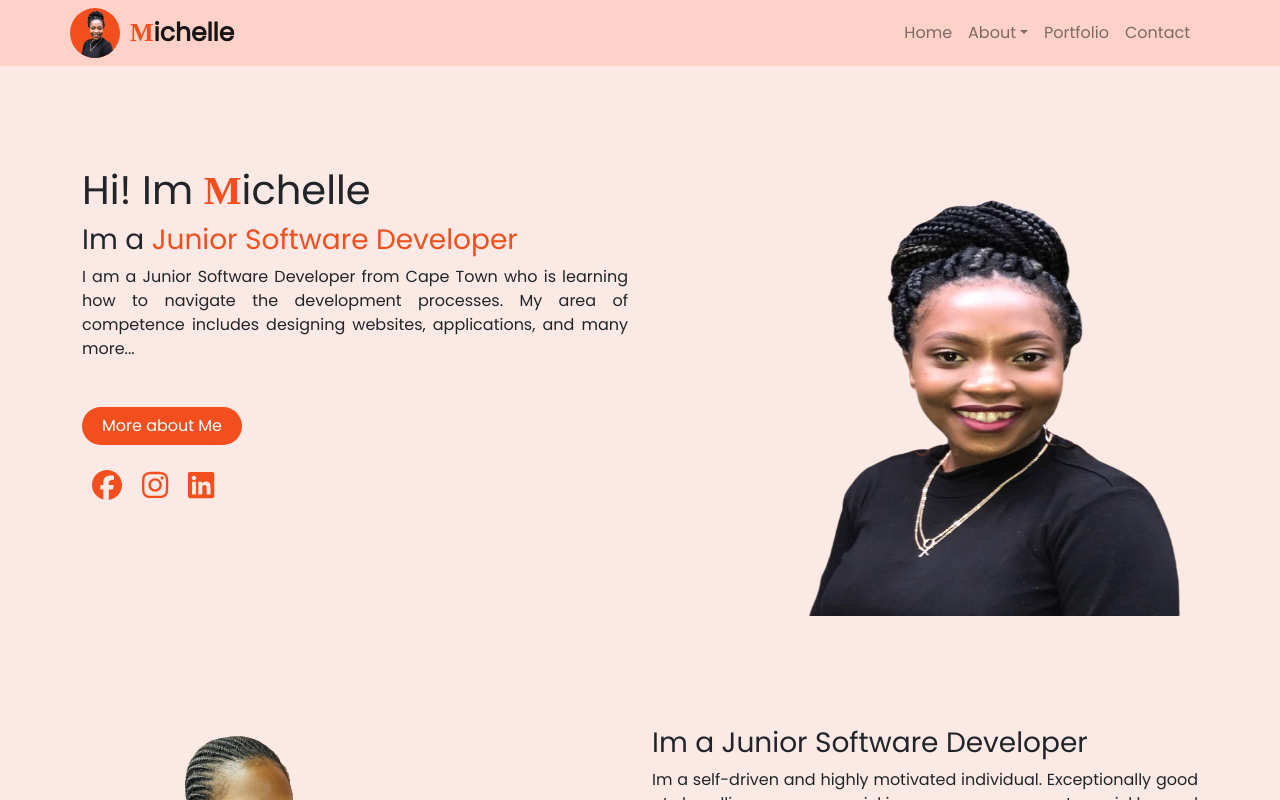
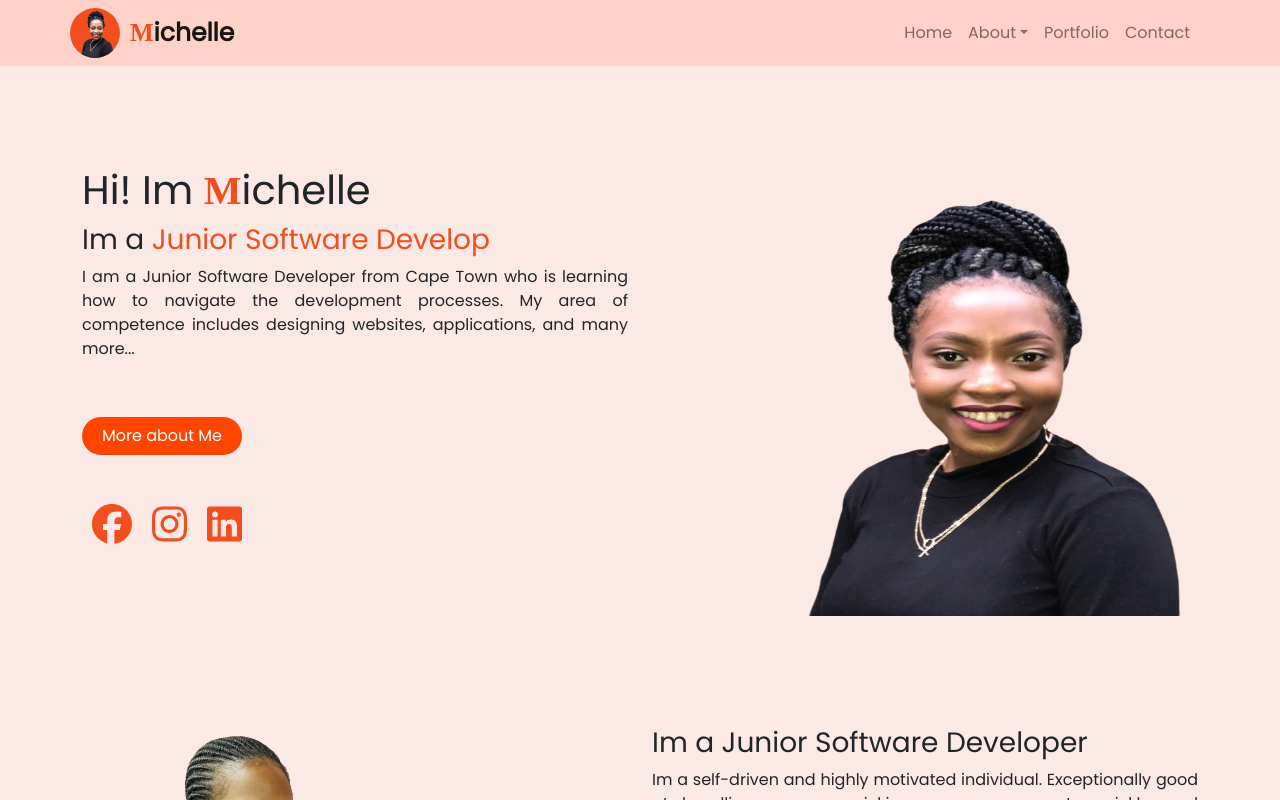
Before and after one commit to MichelleGoba/React_Portfolio, a React (Vite) app in the folder Portfolio/: page / in a window 1280 px wide. Shown: the top 800 px of the page. Built offline with nearby package versions, Linux system fonts and the light colour scheme; a web font is replaced by a local one.

Commit message:
added typwriter function in home page

```diff
--- a/Portfolio/src/components/contact/Contact.jsx
+++ b/Portfolio/src/components/contact/Contact.jsx
@@ -2,8 +2,6 @@ import "./contact.css";
 import { Container } from "react-bootstrap";
 import { useState } from "react";
 import contact1 from '../../images/contact1.png';
-
-import { FontAwesomeIcon } from "@fortawesome/react-fontawesome";
 import ReCAPTCHA from "react-google-recaptcha";
 
 const Contact = () => {
@@ -65,7 +63,6 @@ const Contact = () => {
     <Container className="container-fluid  contact-section" id="contact">
       <h3 className="title">Contact Me</h3>
       <h4>Send me an Email</h4>
-      <h4>Im very responsive to messages</h4>
 
       <div className="contact-container">
       <div className="contact-box">
@@ -80,7 +77,7 @@ const Contact = () => {
     <div className="flip-box-back">
 
       <p>Im very responsive to messages</p>
-        <FontAwesomeIcon>{}</FontAwesomeIcon>
+
     </div>
   </div>
 
--- a/Portfolio/src/components/contact/contact.css
+++ b/Portfolio/src/components/contact/contact.css
@@ -117,6 +117,15 @@
 	padding: 20px 100px;
 }
 
+.button{
+ padding: 5px;
+  border-radius: 20px;
+  color: white;
+  background-color:#F24E1E;
+  width: 160px;
+
+}
+
 
 
 /* Media quiries */
--- a/Portfolio/src/components/footer/footer.css
+++ b/Portfolio/src/components/footer/footer.css
@@ -77,6 +77,7 @@
     transform: scale(1.2);
     box-shadow: 0 0 15px orangered;
 }
+
 .col-md-4 span:hover{
     color: orangered;
     text-shadow: 0 0 15px orangered;
--- a/Portfolio/src/components/home/Home.jsx
+++ b/Portfolio/src/components/home/Home.jsx
@@ -1,5 +1,6 @@
 // import React from 'react';
 import "./home.css";
+import {useTypewriter, Cursor} from 'react-simple-typewriter';
 import Col from "react-bootstrap/Col";
 import Container from "react-bootstrap/Container";
 import myLogo from "../../images/logo.png";
@@ -9,7 +10,16 @@ import { faFacebook } from "@fortawesome/free-brands-svg-icons";
 import { faInstagram } from "@fortawesome/free-brands-svg-icons";
 import { faLinkedin } from "@fortawesome/free-brands-svg-icons";
 
+
+
 const Home = () => {
+  const [typrEffect] = useTypewriter({
+    words: ['Junior Software Developer', 'Designer'],
+    loop: {},
+    typeSpeed: 80,
+    delaySpeed: 40
+  })
+
   return (
     <Container className="container-fluid home-section" id="home">
       <Row>
@@ -19,9 +29,9 @@ const Home = () => {
           </h1>
           <h3 className="my-profession">
             Im a{" "}
-            <span className="typing" id="profession">
-              Junior Software Developer
-            </span>
+            <span id="profession">{typrEffect}</span>
+
+
           </h3>
           <p>
             I am a Junior Software Developer from Cape Town who is learning how
--- a/Portfolio/src/components/home/home.css
+++ b/Portfolio/src/components/home/home.css
@@ -2,17 +2,15 @@
     margin: 0;
     padding: 0;
     box-sizing: border-box;
-
 }
 
 .home-section{
     padding-top: 100px;
-
 }
 
 .row{
     display: flex;
-    /* justify-content: space-between; */
+
 }
 
 /* Contect start */
@@ -30,31 +28,42 @@
     color: #F24E1E;
 }
 
+
 .home-button{
-    padding-top: 30px;
+    padding-top: 40px;
 }
 
+.btn{
+    border-radius: 20px;
+    color: white;
+    background-color: orangered;
+    width: 160px;
+
+  }
+
+  .btn:hover{
+    background-color:#fa9d88;
+  }
+
 .social-icons{
-    padding-top: 20px;
+    padding-top: 40px;
     display: inline-block;
-
 
 
 }
 .social-icons a{
     color: #F24E1E;
-    font-size: 30px;
+    font-size: 40px;
     margin: 0 10px;
 
 }
 
-.btn{
-    border-radius: 20px;
-    color: white;
-    background-color:#F24E1E;
-    width: 160px;
+.social-icons a:hover{
+    color:#fc947c;
 
-  }
+
+}
+
 
   .image-container{
 
@@ -71,27 +80,3 @@
 
 
   }
-
-
-
-/* .home-image::after{
-    content: '';
-    position: absolute;
-    height: 80px;
-    width: 80px;
-    border-bottom: 10px solid #F24E1E;
-    border-right: 10px solid #F24E1E;
-    right: 100px;
-    bottom: -50px;
-  }
-
-  .home-image::before{
-    content: '';
-    position: absolute;
-    height: 80px;
-    width: 80px;
-    border-top: 10px solid #F24E1E;
-    border-left: 10px solid #F24E1E;
-    left: 150px;
-    top: -40px;
-  } */
--- a/package.json
+++ b/package.json
@@ -9,6 +9,7 @@
     "react-bootstrap": "^2.8.0",
     "react-bootstrap-icons": "^1.10.3",
     "react-google-recaptcha": "^3.1.0",
-    "sweetalert2": "^11.7.27"
+    "react-simple-typewriter": "^5.0.1",
+    "sweetalert2": "^11.6.13"
   }
 }
```
Also changed, not shown: 1 other file (tests, documents, lock files or other folders).
